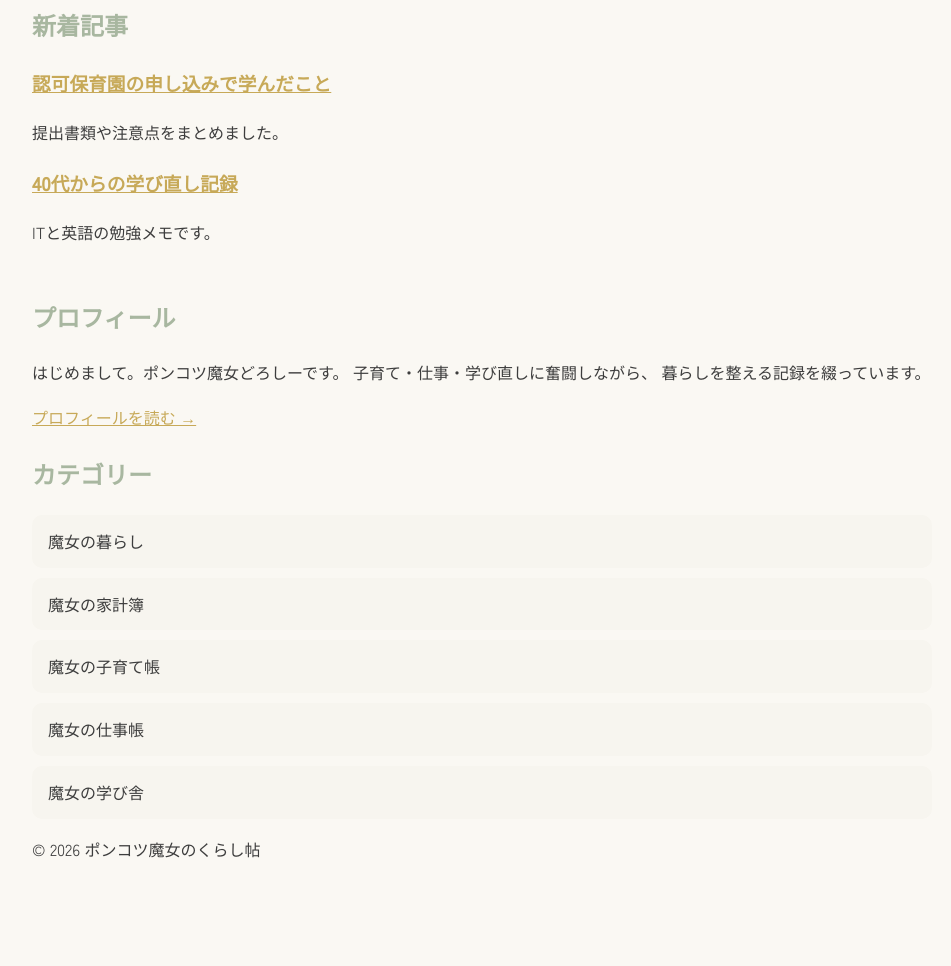
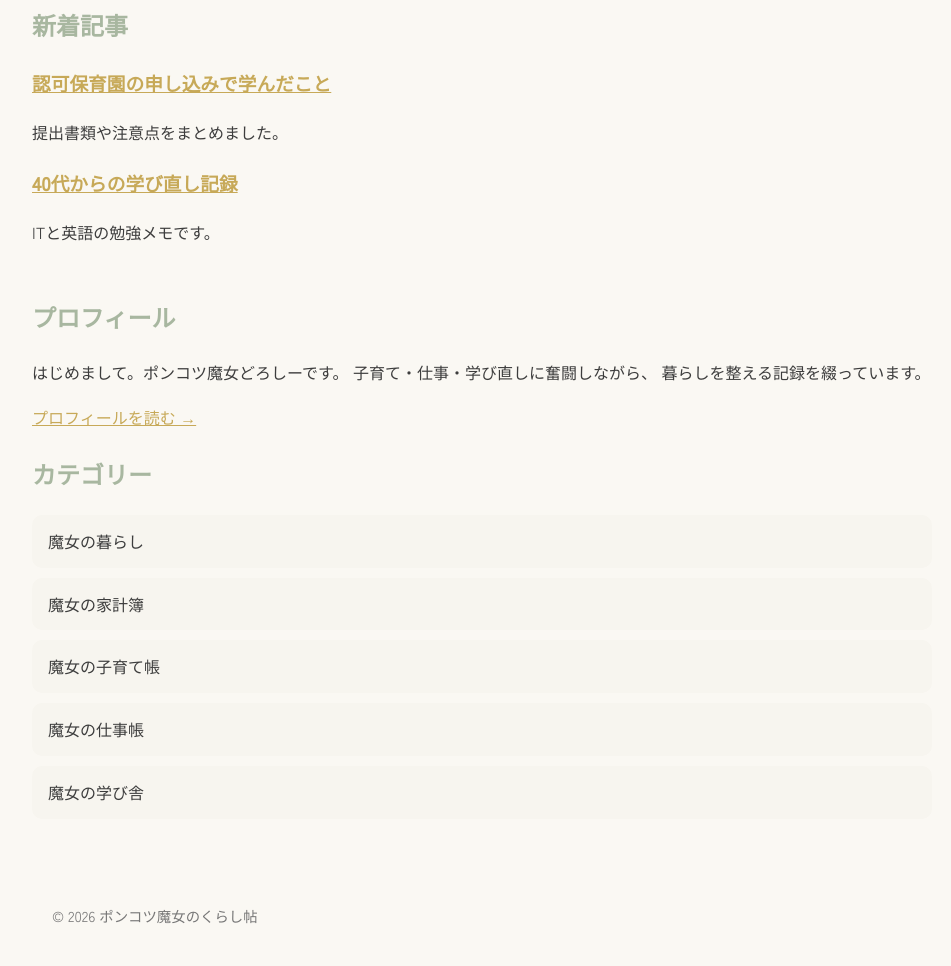
Before and after one commit to keikoForto/ponkotsu-majo-blog, a plain HTML site: page index.html in a window 1280 px wide. Shown: the part 746-1712 px from the top of the page, without its empty margins (158-1109 px from the left). Before the commit the page ends 1658 px from the top, so only its background shows below. Drawn offline with Linux system fonts and the light colour scheme.

Commit message:
Add footer styling to style.css

```diff
--- a/style.css
+++ b/style.css
@@ -79,3 +79,11 @@ main {
     width:120px;
     border-radius:50%;
 }
+
+footer {
+    margin-top: 50px;
+    padding: 20px;
+    text-align: center;
+    color: #777;
+    font-size: 0.9rem;
+}
```
